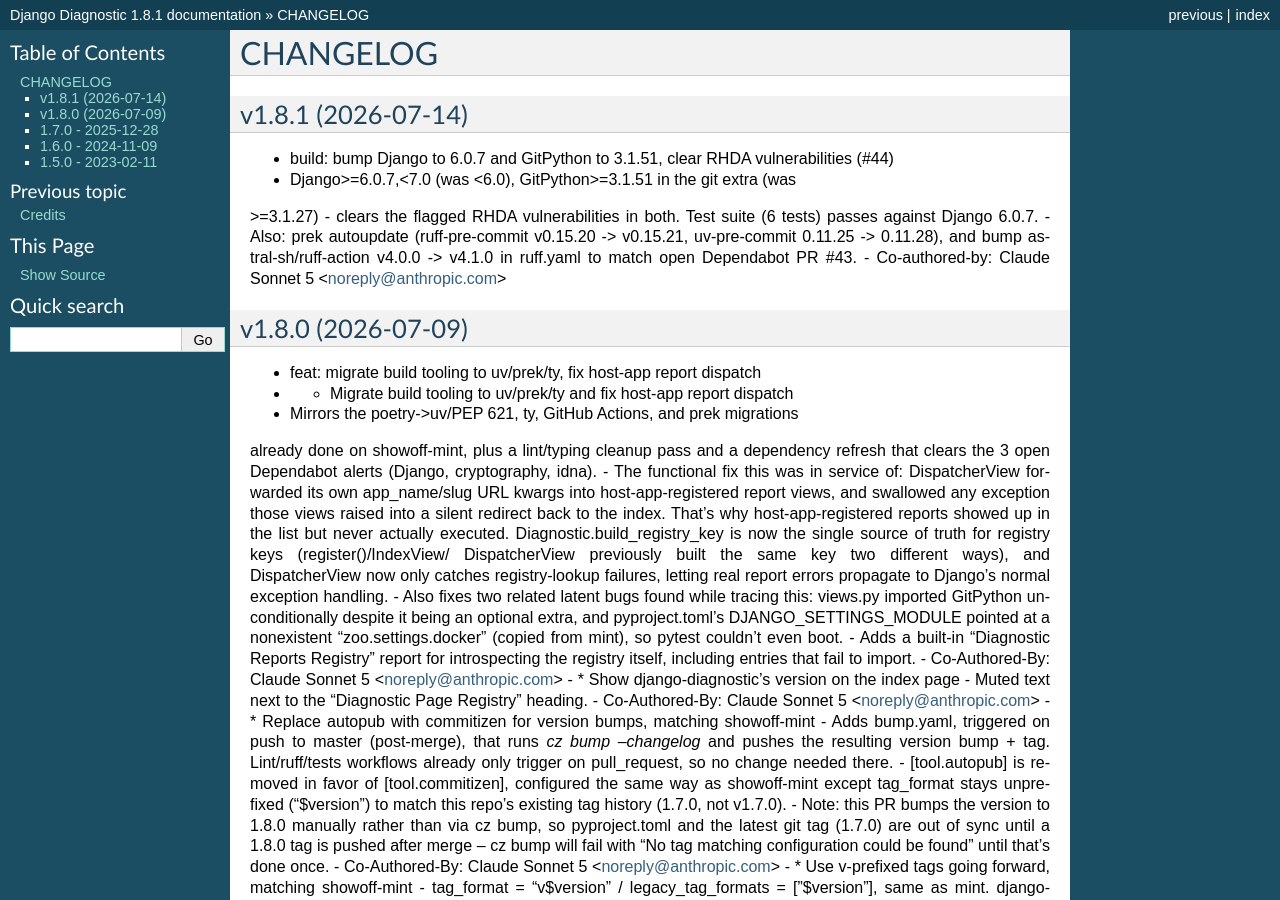
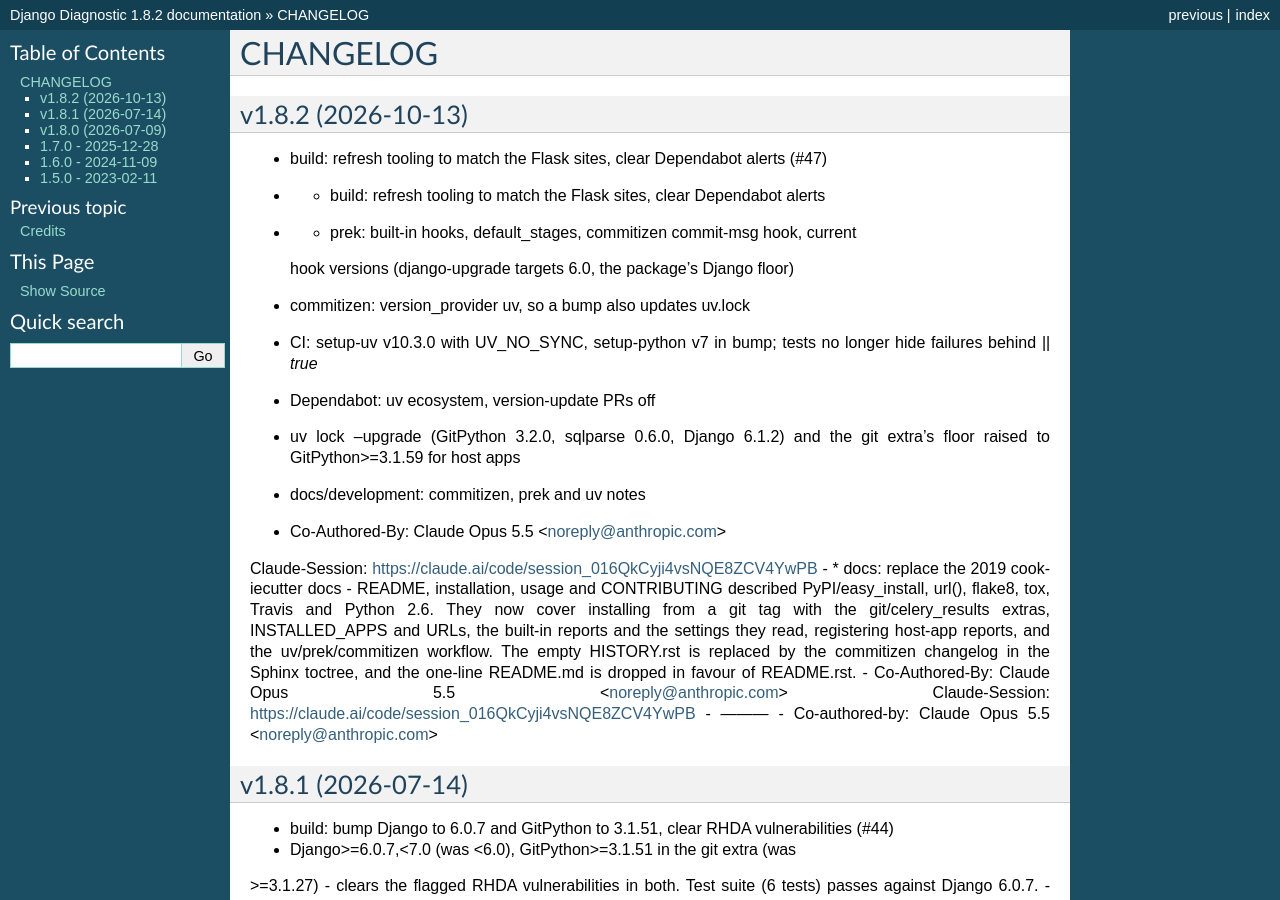
Before and after one commit to dxclabs/django-diagnostic, a Sphinx documentation site: the page built from docs/changelog.rst, in a window 1280 px wide and 900 px high. Built offline with Sphinx 7.4.7, drawn with Linux system fonts in a browser that asks for light colours; some of the changed text lies outside the part shown.

Commit message:
bump: version 1.8.1 → 1.8.2

```diff
--- a/django_diagnostic/__init__.py
+++ b/django_diagnostic/__init__.py
@@ -1,6 +1,6 @@
 # from django.utils.module_loading import autodiscover_modules
 
-__version__ = "1.8.1"
+__version__ = "1.8.2"
 
 # __all__ = [
 #     "autodiscover",
--- a/docs/changelog.rst
+++ b/docs/changelog.rst
@@ -1,5 +1,35 @@
 CHANGELOG
 ###############
+
+v1.8.2 (2026-10-13)
+===================
+
+
+- build: refresh tooling to match the Flask sites, clear Dependabot alerts (#47)
+- * build: refresh tooling to match the Flask sites, clear Dependabot alerts
+- - prek: built-in hooks, default_stages, commitizen commit-msg hook, current
+  hook versions (django-upgrade targets 6.0, the package's Django floor)
+- commitizen: version_provider uv, so a bump also updates uv.lock
+- CI: setup-uv v10.3.0 with UV_NO_SYNC, setup-python v7 in bump; tests no
+  longer hide failures behind `|| true`
+- Dependabot: uv ecosystem, version-update PRs off
+- uv lock --upgrade (GitPython 3.2.0, sqlparse 0.6.0, Django 6.1.2) and the
+  git extra's floor raised to GitPython>=3.1.59 for host apps
+- docs/development: commitizen, prek and uv notes
+- Co-Authored-By: Claude Opus 5.5 <noreply@anthropic.com>
+Claude-Session: https://claude.ai/code/session_016QkCyji4vsNQE8ZCV4YwPB
+- * docs: replace the 2019 cookiecutter docs
+- README, installation, usage and CONTRIBUTING described PyPI/easy_install,
+url(), flake8, tox, Travis and Python 2.6. They now cover installing from a
+git tag with the git/celery_results extras, INSTALLED_APPS and URLs, the
+built-in reports and the settings they read, registering host-app reports,
+and the uv/prek/commitizen workflow. The empty HISTORY.rst is replaced by the
+commitizen changelog in the Sphinx toctree, and the one-line README.md is
+dropped in favour of README.rst.
+- Co-Authored-By: Claude Opus 5.5 <noreply@anthropic.com>
+Claude-Session: https://claude.ai/code/session_016QkCyji4vsNQE8ZCV4YwPB
+- ---------
+- Co-authored-by: Claude Opus 5.5 <noreply@anthropic.com>
 
 v1.8.1 (2026-07-14)
 ===================
--- a/pyproject.toml
+++ b/pyproject.toml
@@ -2,7 +2,7 @@
 name = "django-diagnostic"
 description = "Provides diagnostic pages for a Django application"
 authors = [{name = "DXCLABS LTD"}]
-version = "1.8.1"
+version = "1.8.2"
 requires-python = ">=3.12,<4.0"
 
 dependencies = [
```
Also changed, not shown: 1 other file.
